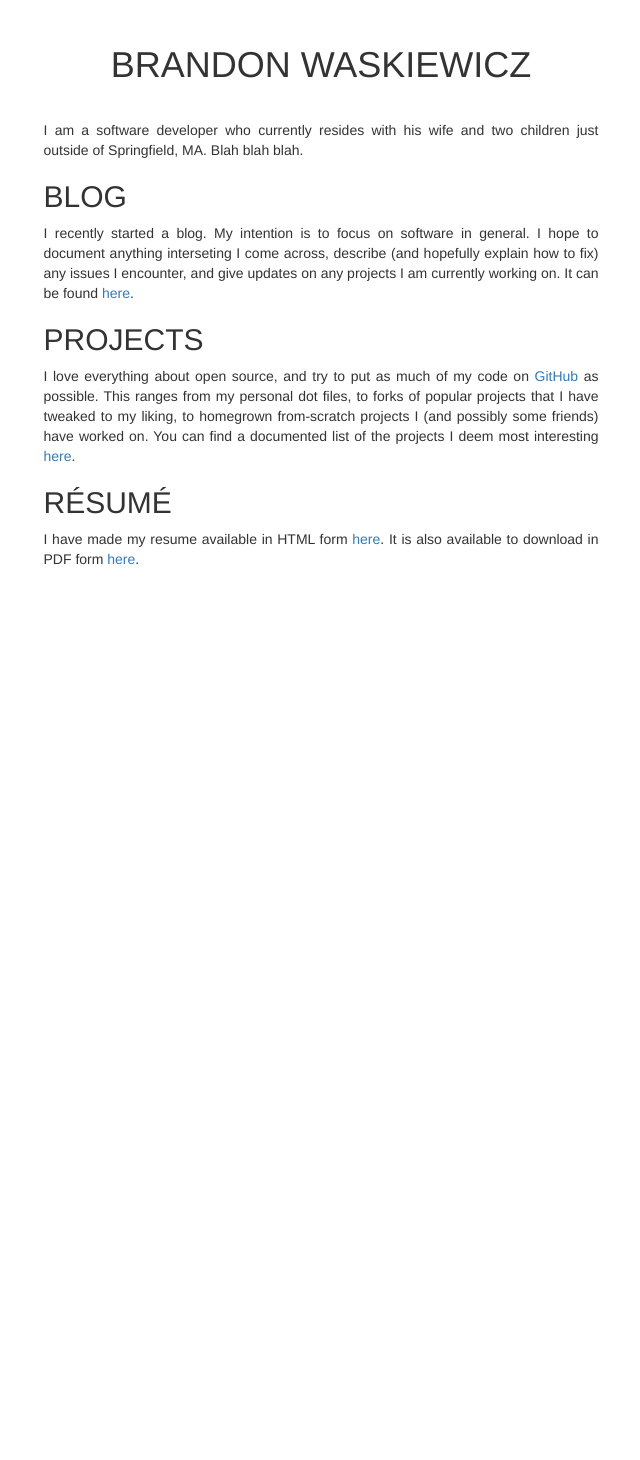
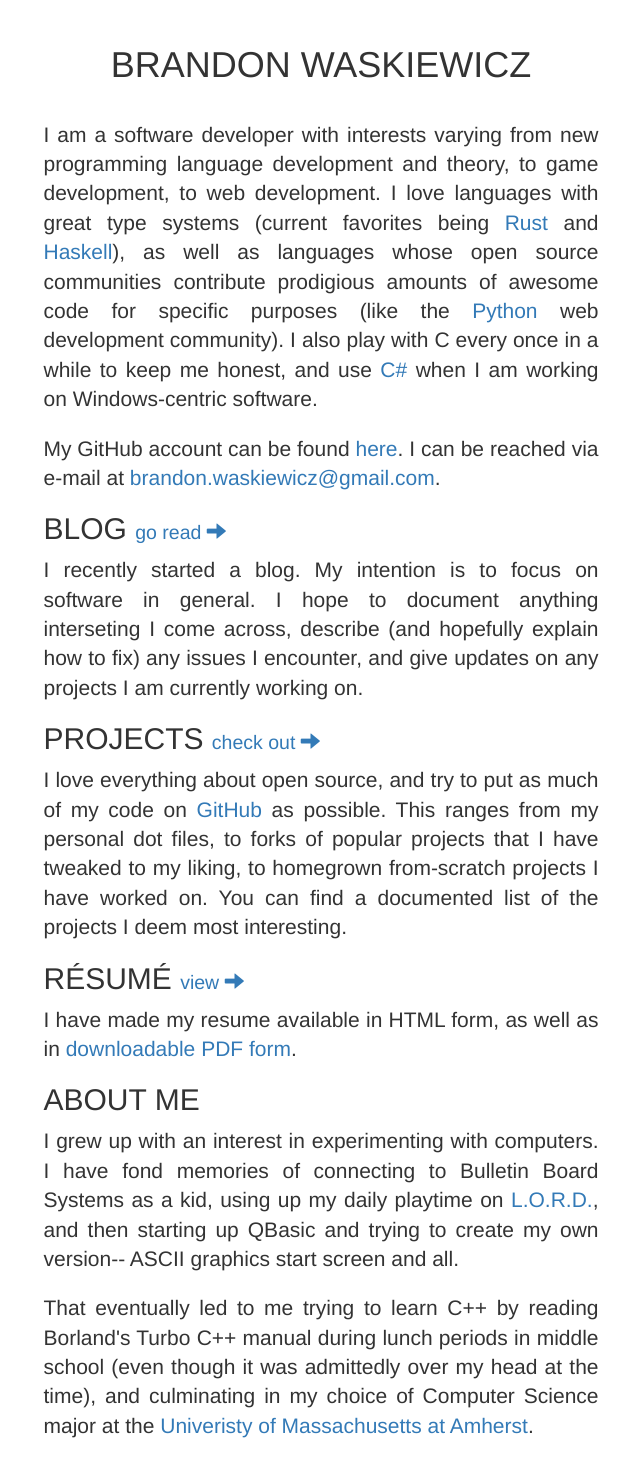
Before and after one commit to brandonw/personal-site, a Django app: template personal-site/templates/pages/home.html in a window 1280 px wide. Shown: the whole page, without its empty margins (319-959 px from the left). Before the commit the page ends 565 px from the top, so only its background shows below. Run offline with Django 3.2, Linux system fonts and the light colour scheme; the template is opened without the code that fills it, so the values that code supplies are empty; some libraries are stand-ins or nearby versions.

Commit message:
Rename home pages and flesh out projects
* Do not prefix the home pages of each app by the app name.
* Flesh out beginning structure of projects home page.
* Add right-justified menu to base template, for us in blog and projects

```diff
--- a/personal-site/blog/urls.py
+++ b/personal-site/blog/urls.py
@@ -7,7 +7,7 @@ from blog import views
 urlpatterns = patterns('',
     url(
         r'^$',
-        TemplateView.as_view(template_name='blog/blog_home.html'),
+        TemplateView.as_view(template_name='blog/home.html'),
         name='blog'
     ),
 )
--- a/personal-site/projects/urls.py
+++ b/personal-site/projects/urls.py
@@ -7,7 +7,7 @@ from projects import views
 urlpatterns = patterns('',
     url(
         r'^$',
-        TemplateView.as_view(template_name='projects/projects_home.html'),
+        TemplateView.as_view(template_name='projects/home.html'),
         name='projects'
     ),
 )
--- a/personal-site/templates/base.html
+++ b/personal-site/templates/base.html
@@ -45,6 +45,10 @@
                     {% block content %}
                     {% endblock content %}
                 </div>
+                <div class="col-md-3">
+                    {% block menu %}
+                    {% endblock menu %}
+                </div>
             </div>
         </div>
 
--- a/personal-site/templates/pages/home.html
+++ b/personal-site/templates/pages/home.html
@@ -5,27 +5,59 @@
 {% block content %}
 
 <h1 class="text-center heading">BRANDON WASKIEWICZ</h1>
-<p class="text-justify">I am a software developer who currently resides with his wife and two
-children just outside of Springfield, MA. Blah blah blah.</p>
+<p class="lead text-justify">I am a software developer with interests varying
+from new programming language development and theory, to game development,
+to web development. I love languages with great type systems (current favorites
+being <a href="http://www.rust-lang.org/">Rust</a> and
+<a href="http://www.haskell.org/">Haskell</a>), as well as languages whose
+open source communities contribute prodigious amounts of awesome code for
+specific purposes (like the <a href="https://www.python.org/">Python</a> web
+development community). I also play with C every once in a while to keep me
+honest, and use
+<a href="http://en.wikipedia.org/wiki/C_Sharp_(programming_language)">C#</a>
+when I am working on Windows-centric software.</p>
 
-<h2>BLOG</h2>
-<p class="text-justify">I recently started a blog. My intention is to focus on software in general.
-I hope to document anything interseting I come across, describe (and hopefully
-explain how to fix) any issues I encounter, and give updates on any projects I
-am currently working on. It can be found <a href="{% url 'blog' %}">here</a>.
-</p>
+<p class="lead text-justify">My GitHub account can be found
+<a href="https://github.com/brandonw/">here</a>. I can be reached via e-mail at
+<a href="mailto:brandon.waskiewicz@gmail.com">brandon.waskiewicz@gmail.com</a>.
 
-<h2>PROJECTS</h2>
-<p class="text-justify">I love everything about open source, and try to put as much of my code on
-<a href="https://www.github.com/">GitHub</a> as possible. This ranges from my
-personal dot files, to forks of popular projects that I have tweaked to my
-liking, to homegrown from-scratch projects I (and possibly some friends) have
+
+<h2>BLOG <small><a href ="{% url 'blog' %}">go read
+    <span class="glyphicon glyphicon-arrow-right" /></a></small></h2>
+<p class="lead text-justify">I recently started a blog. My intention is to
+focus on software in general. I hope to document anything interseting I come
+across, describe (and hopefully explain how to fix) any issues I encounter,
+and give updates on any projects I am currently working on.  </p>
+
+
+<h2>PROJECTS <small><a href="{% url 'projects' %}">check out
+    <span class="glyphicon glyphicon-arrow-right" /></a></small></h2>
+<p class="lead text-justify">I love everything about open source, and try to
+put as much of my code on <a href="https://www.github.com/">GitHub</a> as
+possible. This ranges from my personal dot files, to forks of popular projects
+that I have tweaked to my liking, to homegrown from-scratch projects I have
 worked on. You can find a documented list of the projects I deem most
-interesting <a href="{% url 'projects' %}">here</a>.
+interesting.
 
-<h2>R&#201;SUM&#201;</h2>
-<p class="text-justify">I have made my resume available in HTML form
-<a href="{% url 'resume' %}">here</a>. It is also available to download in
-PDF form <a href="{% url 'pdfresume' %}">here</a>.</p>
+
+<h2>R&#201;SUM&#201; <small><a href="{% url 'resume' %}">view
+    <span class="glyphicon glyphicon-arrow-right" /></a></small></h2>
+<p class="lead text-justify">I have made my resume available in HTML form, as
+well as in <a href="{% url 'pdfresume' %}">downloadable PDF form</a>.</p>
+
+
+<h2>ABOUT ME</h2>
+<p class="lead text-justify">I grew up with an interest in experimenting with
+computers. I have fond memories of connecting to Bulletin Board Systems as a
+kid, using up my daily playtime on
+<a href="http://en.wikipedia.org/wiki/Legend_of_the_Red_Dragon">L.O.R.D.</a>,
+and then starting up QBasic and trying to create my own version-- ASCII
+graphics start screen and all.</p>
+
+<p class="lead text-justify">That eventually led to me trying to learn C++
+by reading Borland's Turbo C++ manual during lunch periods in middle school
+(even though it was admittedly over my head at the time), and culminating in
+my choice of Computer Science major at the
+<a href="http://www.umass.edu/">Univeristy of Massachusetts at Amherst</a>.</p>
 
 {% endblock %}
--- a/personal-site/templates/projects/projects_home.html
+++ /dev/null
@@ -1 +0,0 @@
-{% extends "base.html" %}
```
Also changed, not shown: personal-site/templates/projects/home.html (added, +29 -0 lines), personal-site/templates/blog/home.html (renamed from personal-site/templates/blog/blog_home.html).
